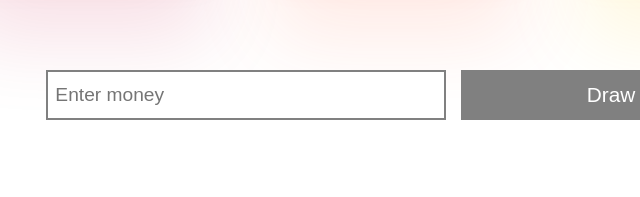
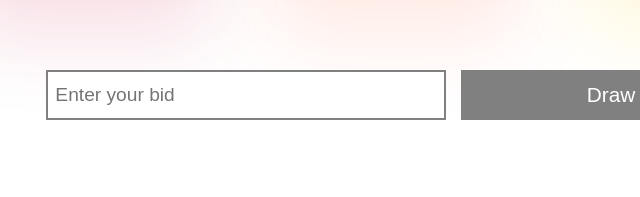
Before and after one commit to jakubnakielski/one-armed-bandit-game, a website: page index.html in a window 1280 px wide. Shown: the part 574-771 px from the top of the page, 244-884 px from the left. Drawn offline with nearby package versions, Linux system fonts and the light colour scheme.

Commit message:
minor text changes

```diff
--- a/index.html
+++ b/index.html
@@ -20,7 +20,7 @@
     </section>
 
     <section class="play">
-        <input class="play__input" type="text" placeholder=" Enter money">
+        <input class="play__input" type="text" placeholder=" Enter your bid">
         <button class="play__btn">Draw</button>
     </section>
     <section class="results">
```
